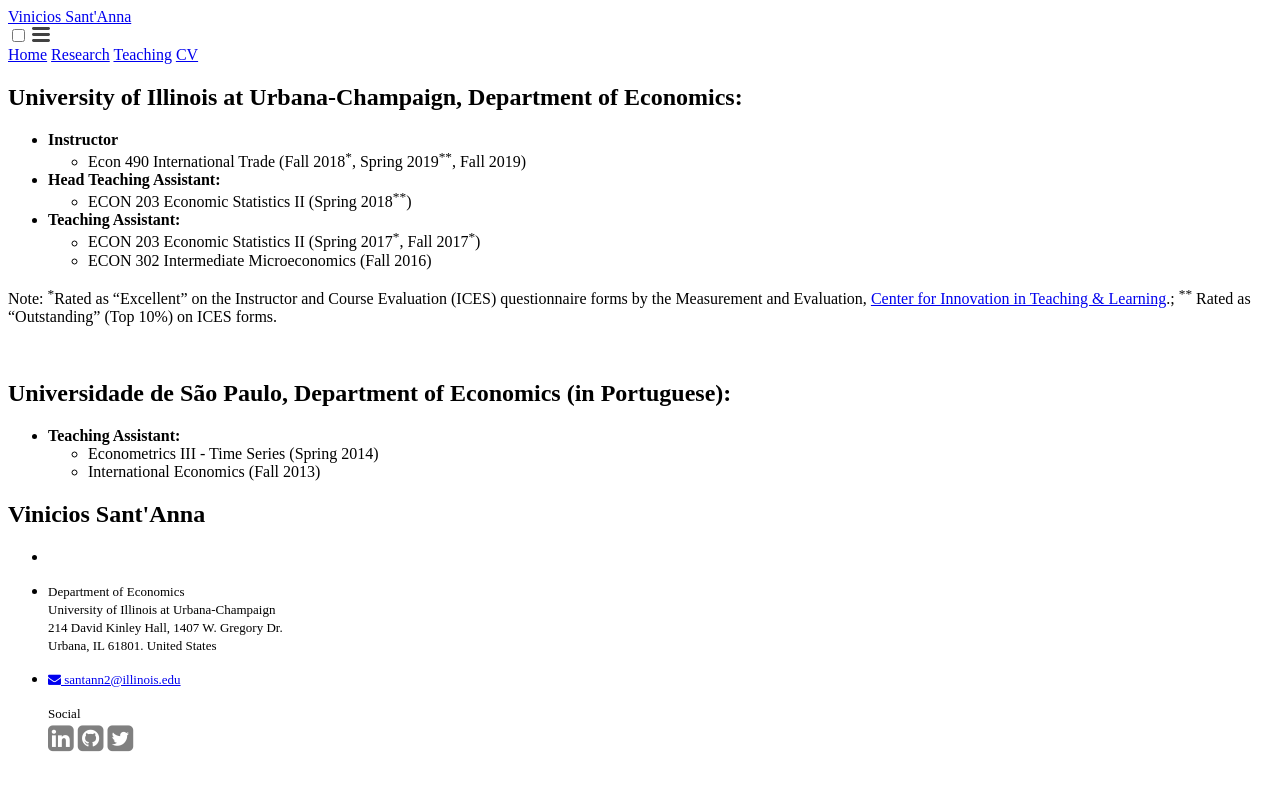
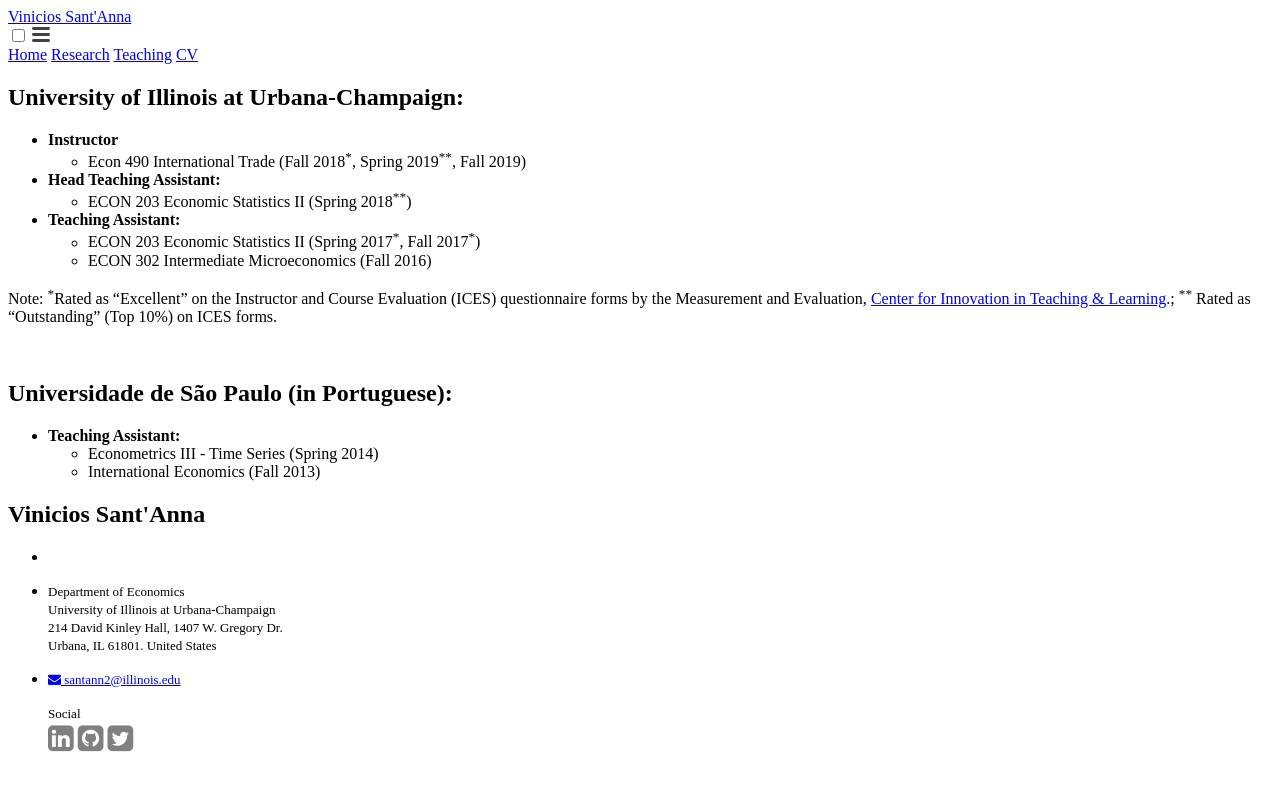
Before and after one commit to vpsantanna/vpsantanna.github.io, a Jekyll site: the page built from 3-teaching.md, in a window 1280 px wide. Shown: the top 791 px of the page. Built offline with Jekyll 4.4.1, drawn with Linux system fonts in a browser that asks for light colours; a script that is not in the unit is left out.

Commit message:
Update 3-teaching.md

```diff
--- a/3-teaching.md
+++ b/3-teaching.md
@@ -4,7 +4,7 @@ title: Teaching
 permalink: /teaching/
 ---
 
-# University of Illinois at Urbana-Champaign, Department of Economics:
+# University of Illinois at Urbana-Champaign:
 
 - **Instructor**
   - Econ 490 International Trade (Fall 2018<sup>*</sup>, Spring 2019<sup>**</sup>, Fall 2019)
@@ -20,7 +20,7 @@ Note: <sup>*</sup>Rated as “Excellent” on the Instructor and Course Evaluati
 
 <br>
 
-# Universidade de São Paulo, Department of Economics (in Portuguese):
+# Universidade de São Paulo (in Portuguese):
 
 - **Teaching Assistant:**
   - Econometrics III - Time Series (Spring 2014)
```
